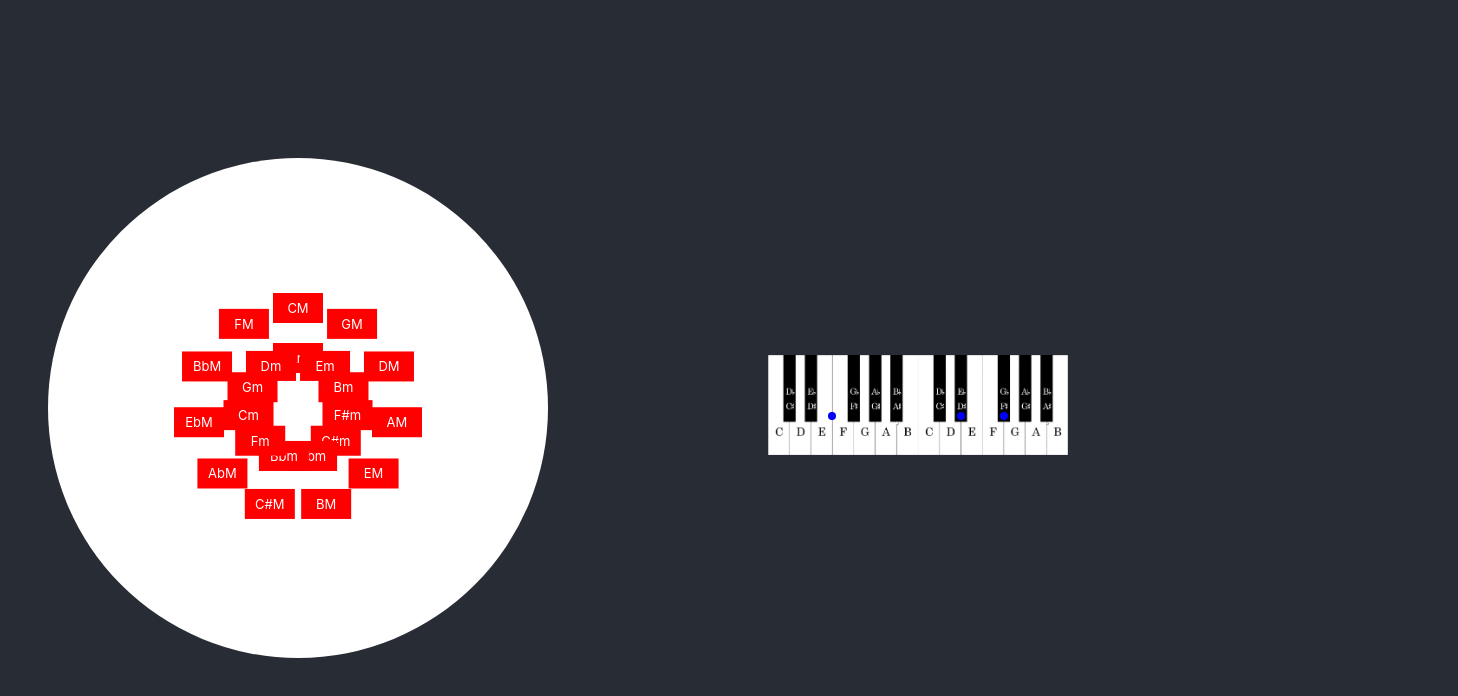
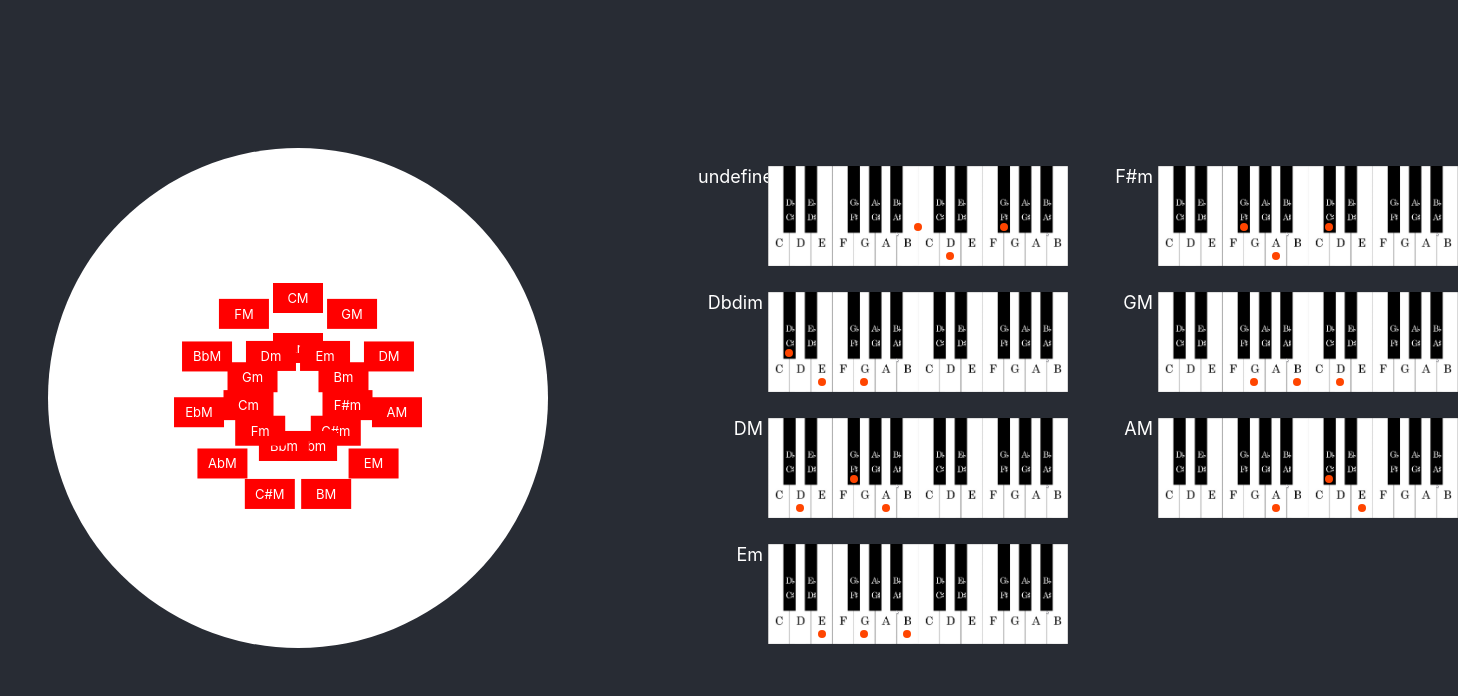
Before and after one commit to aalberti/circle_of_fifths, a React (Create React App) app: page / in a window 1280 px wide. Shown: the top 696 px of the page, 1458 px wide, since content can reach past the window. Built offline with nearby package versions, Linux system fonts and the light colour scheme.

Commit message:
minor scales

```diff
--- a/src/fifths/chords/MusicTheory.ts
+++ b/src/fifths/chords/MusicTheory.ts
@@ -1,3 +1,9 @@
+interface ChordGenerator {
+    base: Note
+    semitonesOffset: number
+    modifier: string
+}
+
 export class Scale {
     readonly name: string;
 
@@ -7,24 +13,44 @@ export class Scale {
 
     chords(): Chord[] {
         const degreeI = new Chord(this.name);
-        if (degreeI.isMajor()) {
-            const firstNote = degreeI.root()
-            return [
-                {semitones: 0, modifier: "M"},
-                {semitones: 2, modifier: "m"},
-                {semitones: 4, modifier: "m"},
-                {semitones: 5, modifier: "M"},
-                {semitones: 7, modifier: "M"},
-                {semitones: 9, modifier: "m"},
-                {semitones: 11, modifier: "dim"},
-            ].map(generator => this.toChord(firstNote, generator))
-        } else {
-            return [degreeI]
-        }
+        const generators:ChordGenerator[] = this.chordGenerators(degreeI);
+        return generators
+            .map(generator => this.toChord(generator))
     }
 
-    private toChord(note: Note, generator: { modifier: string; semitones: number }) {
-        return new Chord(note.plusSemitones(generator.semitones).name + generator.modifier);
+    private chordGenerators(degreeI: Chord):ChordGenerator[] {
+        let generators: { offset: number; modifier: string }[];
+        if (degreeI.isMajor()) {
+            generators = [
+                {offset: 0, modifier: "M"},
+                {offset: 2, modifier: "m"},
+                {offset: 4, modifier: "m"},
+                {offset: 5, modifier: "M"},
+                {offset: 7, modifier: "M"},
+                {offset: 9, modifier: "m"},
+                {offset: 11, modifier: "dim"},
+            ];
+        } else {
+            generators = [
+                {offset: 0, modifier: "m"},
+                {offset: 2, modifier: "dim"},
+                {offset: 3, modifier: "M"},
+                {offset: 5, modifier: "m"},
+                {offset: 7, modifier: "m"},
+                {offset: 8, modifier: "M"},
+                {offset: 10, modifier: "M"},
+            ];
+        }
+        return generators
+            .map(generator => ({
+                base: degreeI.root(),
+                semitonesOffset: generator.offset,
+                modifier: generator.modifier
+            }));
+    }
+
+    private toChord(generator: ChordGenerator) {
+        return new Chord(generator.base.plusSemitones(generator.semitonesOffset).name + generator.modifier);
     }
 }
 
--- a/src/fifths/keyboard/Keyboard.css
+++ b/src/fifths/keyboard/Keyboard.css
@@ -12,7 +12,7 @@
 .keyPressed {
     width: 8px;
     height: 8px;
-    background: blue;
+    background: orangered;
     border-radius: 50%
 }
 
```
Also changed, not shown: 1 other file (tests, documents, lock files or other folders).
